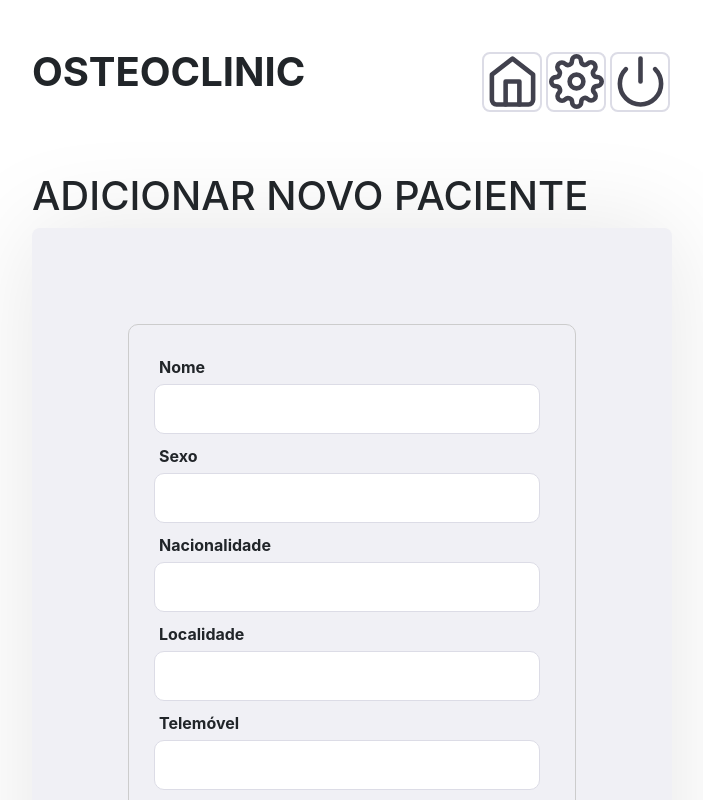
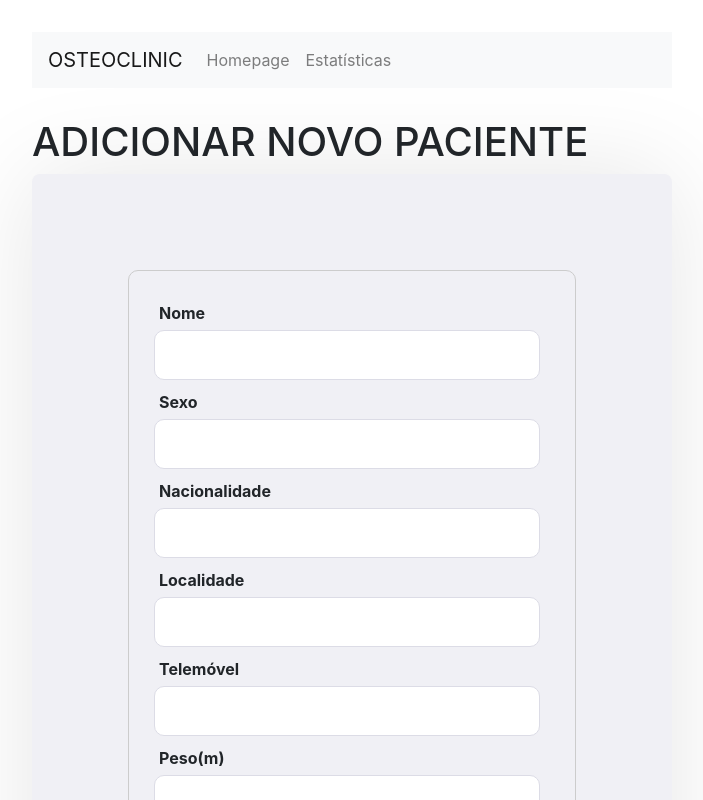
Before and after one commit to Project-Osteo/WebApp, a React (Create React App) app in the folder frontend/: page /novoPaciente in a window 1280 px wide. Shown: the top 800 px of the page, without its empty margins (288-991 px from the left). Built offline with nearby package versions, Linux system fonts and the light colour scheme.

Commit message:
melhorar aspeto homepage

```diff
--- a/frontend/package.json
+++ b/frontend/package.json
@@ -6,10 +6,10 @@
     "@testing-library/jest-dom": "^5.11.6",
     "@testing-library/react": "^11.2.2",
     "@testing-library/user-event": "^12.2.2",
-    "axios": "^0.21.0",
-    "bootstrap": "^4.5.3",
+    "axios": "^0.21.1",
+    "bootstrap": "^4.6.0",
     "react": "^17.0.1",
-    "react-bootstrap": "^1.4.0",
+    "react-bootstrap": "^1.4.3",
     "react-dom": "^17.0.1",
     "react-icons": "^3.11.0",
     "react-router-dom": "^5.2.0",
--- a/frontend/src/pages/Settings/index.js
+++ b/frontend/src/pages/Estatisticas/index.js
@@ -2,8 +2,8 @@ import React from 'react';
 import { Link } from 'react-router-dom';
 import { FiHome, FiSettings, FiPower } from 'react-icons/fi';
 
-export default function Settings () {
+export default function Estatisticas () {
     return(
-        <h1>Settings</h1>
+      <h1>Estatísticas</h1>
     );
 }
--- a/frontend/src/pages/Homepage/index.js
+++ b/frontend/src/pages/Homepage/index.js
@@ -3,6 +3,8 @@ import { Link } from 'react-router-dom';
 import { FiUserPlus, FiSettings, FiPower } from 'react-icons/fi';
 import 'bootstrap/dist/css/bootstrap.min.css';
 import * as ReactBootStrap from "react-bootstrap";
+import Navbar from 'react-bootstrap/Navbar';
+import { Nav, Form, FormControl, Button } from 'react-bootstrap';
 import { useHistory} from "react-router-dom";
 import axios from "axios";
 
@@ -37,7 +39,7 @@ export default function Homepage() {
     return(
         <div className="homepage-container">
             <header>
-                <span><b>OSTEOCLINIC</b></span>
+                {/*<span><b>OSTEOCLINIC</b></span>
 
                 <div className="btn-group">
                     <Link type="button" to="/novoPaciente">
@@ -51,7 +53,29 @@ export default function Homepage() {
                     <Link type="button" to="/">
                         <FiPower size={55} color="#41414d"></FiPower>
                     </Link>
-                </div>
+                </div>*/}
+
+                <link
+                rel="stylesheet"
+                href="https://maxcdn.bootstrapcdn.com/bootstrap/4.5.0/css/bootstrap.min.css"
+                integrity="sha384-9aIt2nRpC12Uk9gS9baDl411NQApFmC26EwAOH8WgZl5MYYxFfc+NcPb1dKGj7Sk"
+                crossOrigin="anonymous"
+                />
+
+                <Navbar bg="light" expand="lg">
+                <Navbar.Brand>OSTEOCLINIC</Navbar.Brand>
+                <Navbar.Toggle aria-controls="basic-navbar-nav" />
+                <Navbar.Collapse id="basic-navbar-nav">
+                    <Nav className="mr-auto">
+                    <Nav.Link href="/novoPaciente">Adicionar Paciente</Nav.Link>
+                    <Nav.Link href="/estatisticas">Estatísticas</Nav.Link>
+                    </Nav>
+                    <Form inline>
+                    <FormControl type="text" placeholder="Pesquisar" className="mr-sm-2" />
+                    <Button variant="outline-secondary">Pesquisar</Button>
+                    </Form>
+                </Navbar.Collapse>
+                </Navbar>
             </header>
 
             <div>
--- a/frontend/src/pages/Homepage/styles.css
+++ b/frontend/src/pages/Homepage/styles.css
@@ -6,17 +6,9 @@
 }
 
 .homepage-container header {
-    display: flex;
-    align-items: center;
-    margin-bottom: 40px;
-}
-
-.homepage-container header span {
-    font-size: 40px;
     margin-top: 10px;
     margin-right: auto;
     margin-bottom: 30px;
-    font-weight: 500;
 }
 
 .homepage-container header .btn-group a {
--- a/frontend/src/pages/NovoPaciente/index.js
+++ b/frontend/src/pages/NovoPaciente/index.js
@@ -1,6 +1,10 @@
 import React, { useState } from 'react';
 import { Link, useHistory } from 'react-router-dom';
 import { FiHome, FiSettings, FiPower } from 'react-icons/fi';
+import 'bootstrap/dist/css/bootstrap.min.css';
+import * as ReactBootStrap from "react-bootstrap";
+import Navbar from 'react-bootstrap/Navbar';
+import { Nav } from 'react-bootstrap';
 import Axios from 'axios';
 
 import './styles.css';
@@ -29,9 +33,7 @@ export default function NovoPaciente () {
         <div className="novoPaciente-container">
 
             <header>
-                <span><b>OSTEOCLINIC</b></span>
-
-                <div className="btn-group">
+                {/*<div className="btn-group">
                     <Link type="button" to="/homepage">
                         <FiHome size={55} color="#41414d"></FiHome>
                     </Link>
@@ -43,7 +45,26 @@ export default function NovoPaciente () {
                     <Link type="button" to="/">
                         <FiPower size={55} color="#41414d"></FiPower>
                     </Link>
-                </div>
+                </div>*/}
+
+                <link
+                rel="stylesheet"
+                href="https://maxcdn.bootstrapcdn.com/bootstrap/4.5.0/css/bootstrap.min.css"
+                integrity="sha384-9aIt2nRpC12Uk9gS9baDl411NQApFmC26EwAOH8WgZl5MYYxFfc+NcPb1dKGj7Sk"
+                crossOrigin="anonymous"
+                />
+
+                <Navbar bg="light" expand="lg">
+                <Navbar.Brand>OSTEOCLINIC</Navbar.Brand>
+                <Navbar.Toggle aria-controls="basic-navbar-nav" />
+                <Navbar.Collapse id="basic-navbar-nav">
+                    <Nav className="mr-auto">
+                    <Nav.Link href="/homepage">Homepage</Nav.Link>
+                    <Nav.Link href="/estatisticas">Estatísticas</Nav.Link>
+                    </Nav>
+                </Navbar.Collapse>
+                </Navbar>
+
             </header>
 
             <section>
--- a/frontend/src/pages/NovoPaciente/styles.css
+++ b/frontend/src/pages/NovoPaciente/styles.css
@@ -5,18 +5,11 @@
     margin: 32px auto;
 }
 
+
 .novoPaciente-container header {
-    display: flex;
-    align-items: center;
-    margin-bottom: 40px;
-}
-
-.novoPaciente-container header span {
-    font-size: 40px;
     margin-top: 10px;
     margin-right: auto;
     margin-bottom: 30px;
-    font-weight: 500;
 }
 
 .novoPaciente-container header .btn-group a {
--- a/frontend/src/pages/Pacientes/index.js
+++ b/frontend/src/pages/Pacientes/index.js
@@ -44,7 +44,7 @@ export default function Pacientes() {
         .get(`http://localhost:3001/pacientes/${id}`)
         .then((response) => {
            /*  setPacienteInfo(response.data[0]); */
-           var result = response.data[0];
+            var result = response.data;
            setPacienteInfo(result);
            setNome(result.nome);
            setSexo(result.sexo);
--- a/frontend/src/routes.js
+++ b/frontend/src/routes.js
@@ -6,7 +6,7 @@ import Homepage from './pages/Homepage';
 import Pacientes from './pages/Pacientes';
 import Consulta from './pages/Consulta';
 import Treino from './pages/Treino';
-import Settings from './pages/Settings';
+import Estatisticas from './pages/Estatisticas';
 import NovoPaciente from './pages/NovoPaciente';
 import NovaConsulta from './pages/NovaConsulta';
 import NovoTreino from './pages/NovoTreino';
@@ -20,7 +20,7 @@ export default function Routes() {
             <Route path="/pacientes/:id" component={Pacientes} />
             <Route path="/consultas/:id" component={Consulta} />
             <Route path="/treinos/:id" component={Treino} />
-            <Route path="/settings" component={Settings} />
+            <Route path="/estatisticas" component={Estatisticas} />
             <Route path="/novoPaciente" component={NovoPaciente} />
             <Route path="/novaConsulta/:id" component={NovaConsulta} />
             <Route path="/novoTreino/:id" component={NovoTreino} />
```
Also changed, not shown: frontend/src/pages/Estatisticas/style.css (added), 1 other file (tests, documents, lock files or other folders).
